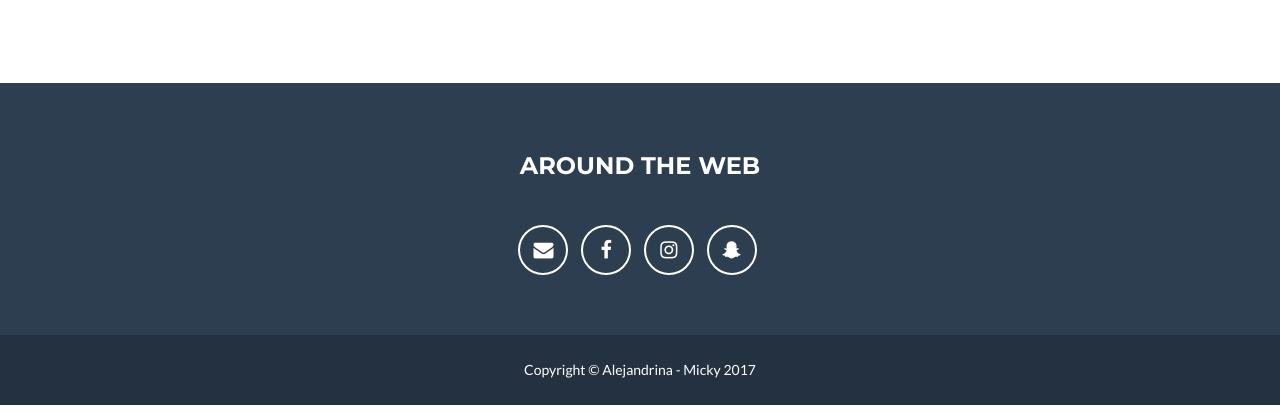
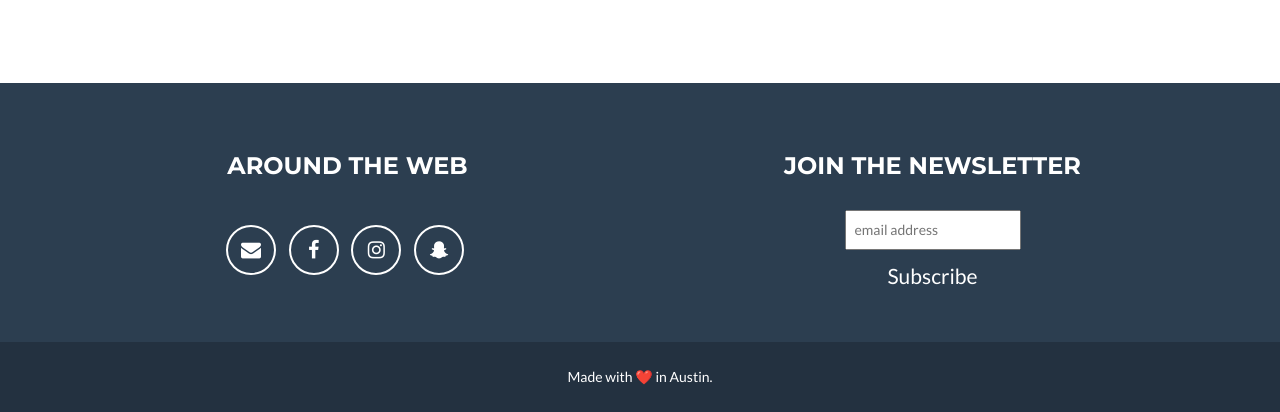
Before and after one commit to alejandrinamicky/alejandrinamicky.github.io, a plain HTML site: page index.html in a window 1280 px wide. Shown: the part 3552-3964 px from the top of the page. Drawn offline with nearby package versions, Linux system fonts and the light colour scheme; a script that the page names is missing.

Commit message:
e-mail form added

```diff
--- a/css/freelancer.css
+++ b/css/freelancer.css
@@ -272,6 +272,27 @@ section.success {
   box-shadow: none !important;
   resize: none;
 }
+#mc-embedded-subscribe{
+z-index: 1;
+position: relative;
+padding-right: 0;
+padding-left: 0;
+border: none;
+border-radius: 0;
+font-size: 1.5em;
+background: none;
+box-shadow: none !important;
+resize: none;
+}
+#mc-embedded-subscribe:hover {
+    color: #0299b4;
+}
+#mce-EMAIL{
+  padding: 8px;
+  color:#2C3E50;
+  margin-bottom: 10px;
+}
+
 .floating-label-form-group label {
   display: block;
   z-index: 0;
--- a/index.html
+++ b/index.html
@@ -28,6 +28,7 @@
         <script src="https://oss.maxcdn.com/libs/html5shiv/3.7.0/html5shiv.js"></script>
         <script src="https://oss.maxcdn.com/libs/respond.js/1.4.2/respond.min.js"></script>
     <![endif]-->
+      <script type="text/javascript" src="//s3.amazonaws.com/downloads.mailchimp.com/js/signup-forms/popup/embed.js" data-dojo-config="usePlainJson: true, isDebug: false"></script><script type="text/javascript">require(["mojo/signup-forms/Loader"], function(L) { L.start({"baseUrl":"mc.us15.list-manage.com","uuid":"2c0c16e92297618fab9a2596b","lid":"03811cdde5"}) })</script>
 
 </head>
 
@@ -282,9 +283,7 @@
         <div class="footer-above">
             <div class="container">
                 <div class="row">
-                    <div class="footer-col col-md-4">
-                    </div>
-                    <div class="footer-col col-md-4">
+                    <div class="footer-col col-md-6">
                         <h3>Around the Web</h3>
                         <ul class="list-inline">
                           <li>
@@ -301,7 +300,25 @@
                           </li>
                         </ul>
                     </div>
-                    <div class="footer-col col-md-4">
+                    <div class="footer-col col-md-6">
+                      <!-- Begin MailChimp Signup Form -->
+                        <!-- <link href="//cdn-images.mailchimp.com/embedcode/slim-10_7.css" rel="stylesheet" type="text/css">
+                        <style type="text/css">
+                        	#mc_embed_signup{background:#fff; clear:left; font:14px Helvetica,Arial,sans-serif; }
+                        </style> -->
+                        <div id="mc_embed_signup">
+                        <form action="//alejandrinamicky.us15.list-manage.com/subscribe/post?u=2c0c16e92297618fab9a2596b&amp;id=03811cdde5" method="post" id="mc-embedded-subscribe-form" name="mc-embedded-subscribe-form" class="validate" target="_blank" novalidate>
+                            <div id="mc_embed_signup_scroll">
+                        	<h3>Join the Newsletter</h3>
+                        	<input type="email" value="" name="EMAIL" class="email" id="mce-EMAIL" placeholder="email address" required>
+                            <!-- real people should not fill this in and expect good things - do not remove this or risk form bot signups-->
+                            <div style="position: absolute; left: -5000px;" aria-hidden="true"><input type="text" name="b_2c0c16e92297618fab9a2596b_03811cdde5" tabindex="-1" value=""></div>
+                            <div class="clear"><input type="submit" value="Subscribe" name="subscribe" id="mc-embedded-subscribe" class="button"></div>
+                            </div>
+                        </form>
+                        </div>
+
+                        <!--End mc_embed_signup-->
                     </div>
                 </div>
             </div>
@@ -310,7 +327,7 @@
             <div class="container">
                 <div class="row">
                     <div class="col-lg-12">
-                        Copyright &copy; Alejandrina - Micky 2017
+                        Made with ❤️️ in Austin.
                     </div>
                 </div>
             </div>
```
